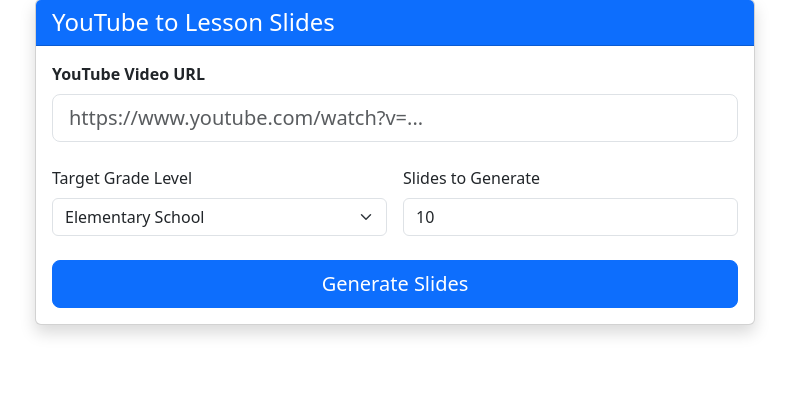
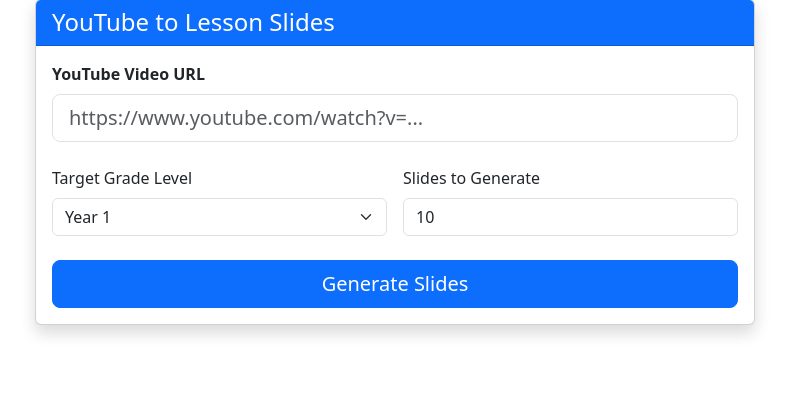
Before and after one commit to waynetboote/revaise, a Flask app: template templates/youtube.html in a window 1280 px wide. Shown: the part 115-516 px from the top of the page, without its empty margins (245-1034 px from the left). Run offline with Flask 3, Linux system fonts and the light colour scheme; the template is opened without the code that fills it, so the values that code supplies are empty; parts of the project's set-up code (start-up, migrations or seed data) failed here and were passed over; some libraries are stand-ins or nearby versions.

Commit message:
Update youtube.html

```diff
--- a/templates/youtube.html
+++ b/templates/youtube.html
@@ -23,10 +23,17 @@
               <div class="col-md-6">
                 <label for="gradeLevel" class="form-label">Target Grade Level</label>
                 <select class="form-select" id="gradeLevel" name="grade_level">
-                  <option value="elementary">Elementary School</option>
-                  <option value="middle">Middle School</option>
-                  <option value="high">High School</option>
-                  <option value="college">College Level</option>
+                  <option value="Year 1">Year 1</option>
+                  <option value="Year 2">Year 2</option>
+                  <option value="Year 3">Year 3</option>
+                  <option value="Year 4">Year 4</option>
+                  <option value="Year 5">Year 5</option>
+                  <option value="Year 6">Year 6</option>
+                  <option value="Year 7">Year 7</option>
+                  <option value="Year 8">Year 8</option>
+                  <option value="Year 9">Year 9</option>
+                  <option value="Year 10">Year 10</option>
+                  <option value="Year 11">Year 11</option>
                 </select>
               </div>
               <div class="col-md-6">
@@ -93,10 +100,8 @@ document.getElementById('youtubeForm').addEventListener('submit', async (e) => {
     if (!response.ok) throw new Error(await response.text());
     const data = await response.json();
 
-    // Update the preview area with the generated summary
-    document.getElementById('previewArea').innerHTML =
-      `<h4>${data.summary.split('\n')[0]}</h4>` +
-      `<ul>${data.summary.split('\n').slice(1).map(line => `<li>${line.replace('- ', '')}</li>`).join('')}</ul>`;
+    // Display the summary in a simple paragraph.
+    document.getElementById('previewArea').innerHTML = `<p>${data.summary}</p>`;
 
     document.getElementById('resultsSection').classList.remove('d-none');
     window.scrollTo({ top: document.getElementById('resultsSection').offsetTop, behavior: 'smooth' });
```
